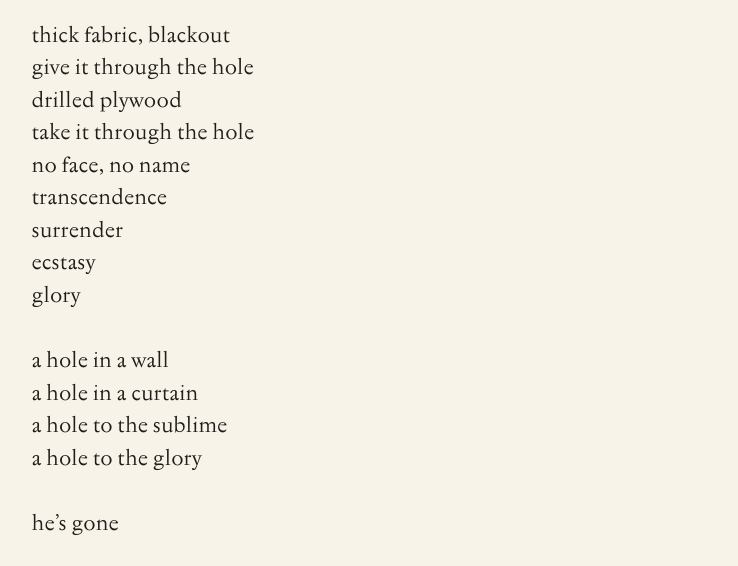
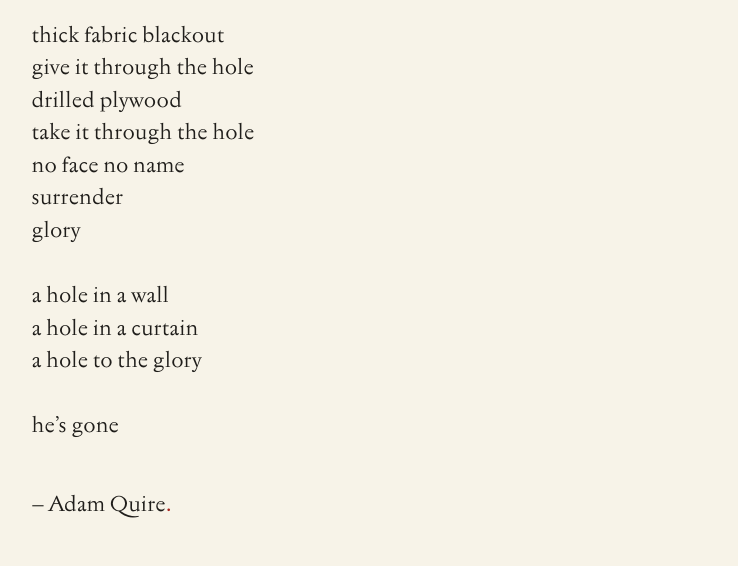
Before and after one commit to load-me-up/load-me-up, a plain HTML site: page the-hole-of-glory.html in a window 1280 px wide. Shown: the part 386-952 px from the top of the page, without its empty margins (267-1005 px from the left). Drawn offline with Linux system fonts and the light colour scheme.

Commit message:
Revise Glory.
Co-authored-by: load-me-up <load-me-up@users.noreply.github.com>

```diff
--- a/the-hole-of-glory.html
+++ b/the-hole-of-glory.html
@@ -57,19 +57,16 @@
         <h1>Glory<span class="title-stop" aria-hidden="true">.</span></h1>
         <p class="dateline"><time datetime="2026-11-21T00:00:00+00:00">21 November 2026</time></p>
       </header>
-      <div class="poem">thick fabric, blackout
+      <div class="poem">thick fabric blackout
 give it through the hole
 drilled plywood
 take it through the hole
-no face, no name
-transcendence
+no face no name
 surrender
-ecstasy
 glory
 
 a hole in a wall
 a hole in a curtain
-a hole to the sublime
 a hole to the glory
 
 he’s gone</div>
```
